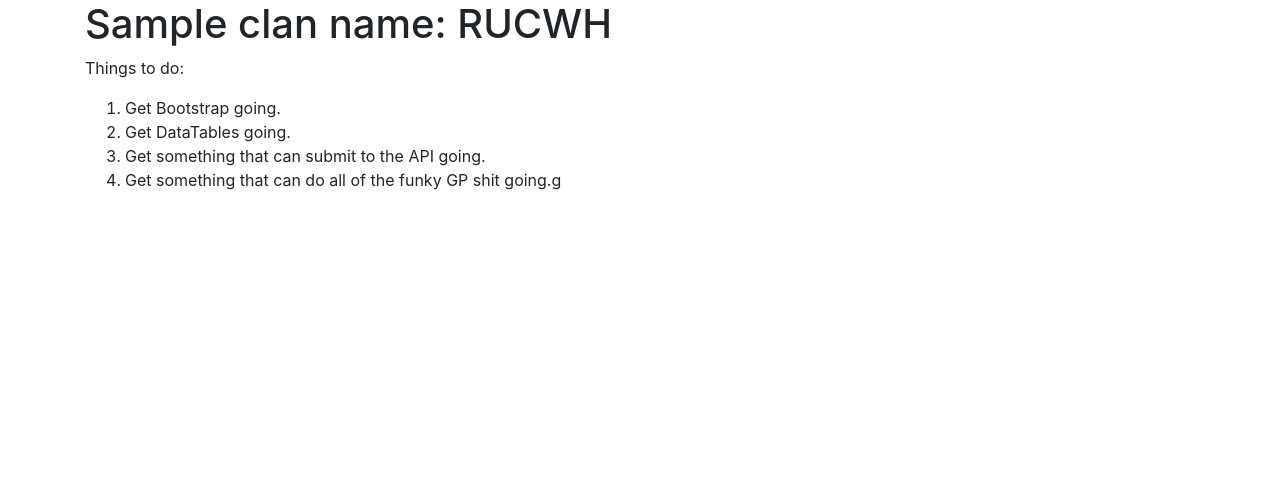
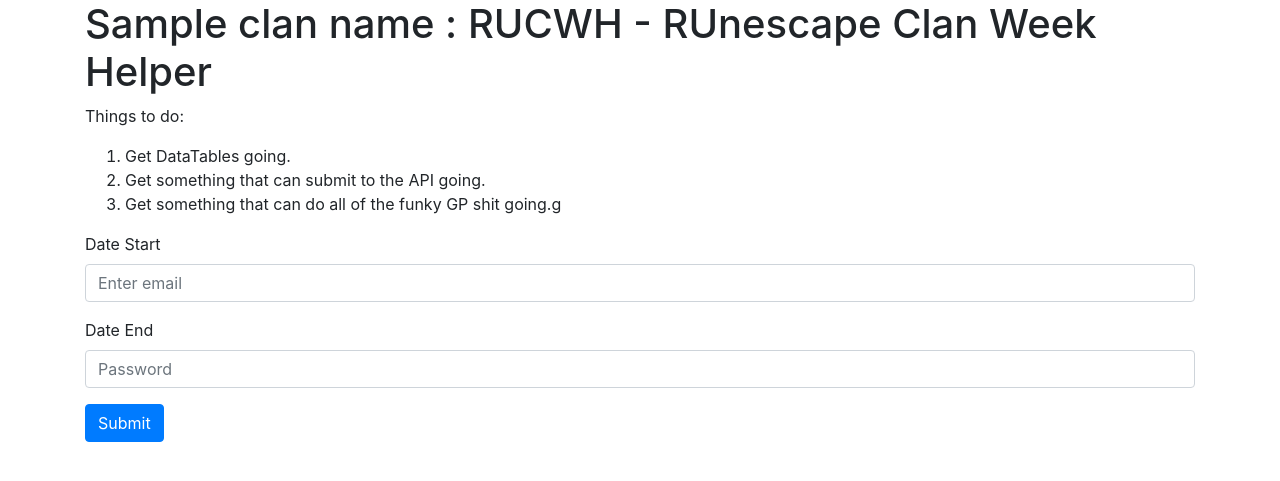
Before and after one commit to KeironO/RUCWH, a Flask app: template rucwh/app/templates/index.html in a window 1280 px wide. Shown: the top 481 px of the page. Run offline with Flask 2, Linux system fonts and the light colour scheme; the template is opened without the code that fills it: most values are stand-ins (such as "Sample title", 1, 10 or a date in 2020); parts of the project's set-up code (start-up, migrations or seed data) failed here and were passed over; some libraries are stand-ins or nearby versions.

Commit message:
Clean up

```diff
--- a/rucwh/app/rucwh.py
+++ b/rucwh/app/rucwh.py
@@ -22,11 +22,20 @@
 def api():
     req_data = request.get_json()
 
+
+    # Will do the calculations server side.
+
     start_time = req_data["start_time"]
     end_time = req_data["end_time"]
     skill_id = req_data["skill_id"]
 
-    return_dict = {}
+    return_dict = {
+        "Members" : {},
+        "Info" : {
+            "Prestige Prize": BaseConfig.PRESTIGE_PRIZE,
+            "Prestige Rules" : BaseConfig.PRESTIGE_RULES
+        }
+    }
 
     for account in session.query(Account).all():
         info = session.query(SkillTable).filter(SkillTable.account_id == account.id).filter(SkillTable.skill_id == skill_id).filter(SkillTable.timestamp >= start_time).filter(SkillTable.timestamp <= end_time).order_by("timestamp").all()
@@ -35,7 +44,7 @@
             earliest = info[0]
             latest = info[-1]
 
-            return_dict[account.username] = {
+            return_dict["Members"][account.username] = {
                 "start_xp" : earliest.xp,
                 "start_lvl" : earliest.level,
                 "end_xp": latest.xp,
@@ -47,7 +56,7 @@
         elif len(info) == 1:
             only_data = info[0]
 
-            return_dict[account.username] = {
+            return_dict["Members"][account.username] = {
                 "start_xp": only_data.xp,
                 "start_lvl": only_data.level,
                 "end_xp": only_data.xp,
--- a/rucwh/app/templates/index.html
+++ b/rucwh/app/templates/index.html
@@ -2,15 +2,26 @@
 {% block title %}Home{% endblock %}
 
 {% block body %}
-<h1>{{ clan_name }}: RUCWH</h1>
+<h1>{{ clan_name }} : RUCWH - RUnescape Clan Week Helper</h1>
 
 <p>Things to do:</p>
 
 <ol>
-    <li>Get Bootstrap going.</li>
     <li>Get DataTables going.</li>
     <li>Get something that can submit to the API going.</li>
     <li>Get something that can do all of the funky GP shit going.g</li>
 </ol>
 
+<form>
+  <div class="form-group">
+    <label for="exampleInputEmail1">Date Start</label>
+    <input type="email" class="form-control" id="exampleInputEmail1" aria-describedby="emailHelp" placeholder="Enter email">
+  </div>
+  <div class="form-group">
+    <label for="exampleInputPassword1">Date End</label>
+    <input type="password" class="form-control" id="exampleInputPassword1" placeholder="Password">
+  </div>
+  <button type="submit" class="btn btn-primary">Submit</button>
+</form>
+
 {% endblock %}
--- a/rucwh/app/templates/template.html
+++ b/rucwh/app/templates/template.html
@@ -4,7 +4,7 @@
     <meta http-equiv="X-UA-Compatible" content="IE=edge">
     <meta name="viewport" content="width=device-width, initial-scale=0.8">
     <meta name="author" content="Keiron O'Shea">
-    <title>{% block title %}{% endblock %} : RUCWH</title>
+    <title>{% block title %}{% endblock %} : RUCWH - RUnescape Clan Week Helper</title>
     <link href="{{ url_for('static', filename='node_modules/bootstrap/dist/css/bootstrap.min.css') }}"
           rel="stylesheet">
     {% block head %}
```
